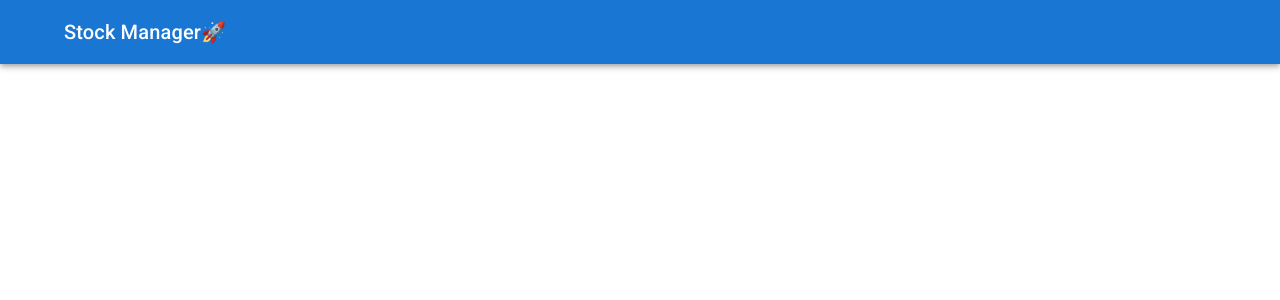
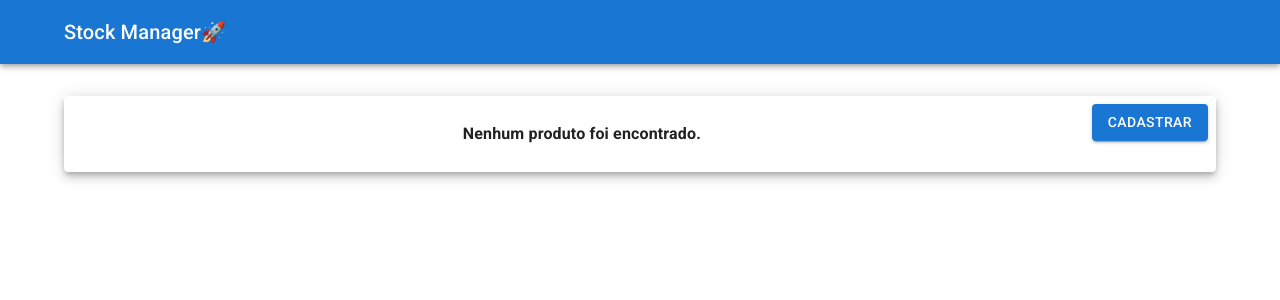
Before and after one commit to brunopereira9/front-stock-manager, a React (Create React App) app: page / in a window 1280 px wide. Shown: the top 300 px of the page. Built offline with nearby package versions, Linux system fonts and the light colour scheme.

Commit message:
create view products

```diff
--- /dev/null
+++ b/src/Components/Product/TableView.js
@@ -0,0 +1,116 @@
+import {
+  Delete as DeleteIcon,
+  Edit as EditIcon,
+} from '@mui/icons-material';
+import {
+  Box,
+  Button,
+  Container,
+  Grid,
+  IconButton,
+  Paper,
+  Table,
+  TableBody,
+  TableCell,
+  TableContainer,
+  TableHead,
+  TableRow,
+  Typography,
+} from '@mui/material';
+import { useState } from 'react';
+
+export const TableView = () => {
+  const [products, setProducts] = useState(null);
+
+  return (
+    <>
+      <Container component="main">
+        <Paper
+          elevation={6}
+          sx={{
+            padding: 1,
+            marginTop: 4,
+          }}
+        >
+          <Box sx={{
+            display: 'flex',
+            flexDirection: 'column',
+            float: 'right',
+          }}>
+            <Grid xs={1} >
+              <Button
+                variant="contained"
+              >
+                Cadastrar
+              </Button>
+            </Grid>
+          </Box>
+          {
+            (!products?.length > 0) &&
+            <Box
+              sx={{
+                display: 'flex',
+                flexDirection: 'column',
+                float: 'center',
+              }}
+            >
+              <Typography
+                component="p"
+                variant="subtitle1"
+                align="center"
+                sx={{ margin: 2, fontWeight: "bold" }}
+              >
+                {"Nenhum produto foi encontrado."}
+              </Typography>
+            </Box>
+          }
+          {
+            (products?.length > 0) &&
+            <TableContainer>
+              <Table sx={{ minWidth: 650 }} size="small" aria-label="a dense table">
+                <TableHead>
+                  <TableRow>
+                    <TableCell size='small'>Cód.</TableCell>
+                    <TableCell align="right">Nome</TableCell>
+                    <TableCell align="right">Preço</TableCell>
+                    <TableCell align="right">Quantidade</TableCell>
+                    <TableCell align="center"></TableCell>
+                  </TableRow>
+                </TableHead>
+                <TableBody>
+                  {products.map((product) => (
+                    <TableRow
+                      key={product.id}
+                      sx={{ '&:last-child td, &:last-child th': { border: 0 } }}
+                    >
+                      <TableCell component="th" scope="product" size='small'>{product.id}</TableCell>
+                      <TableCell align="right">{product.name}</TableCell>
+                      <TableCell align="right">{product.stockConferences[0].price}</TableCell>
+                      <TableCell align="right">{product.stockConferences[0].quantity}</TableCell>
+                      <TableCell align="right">
+                        <IconButton
+                          color="secondary"
+                          aria-label="Editar cadastro"
+                          component="span"
+                        >
+                          <EditIcon />
+                        </IconButton>
+                        <IconButton
+                          sx={{ color: (theme) => theme.palette.danger }}
+                          aria-label="Deletar Registro"
+                          component="span"
+                        >
+                          <DeleteIcon />
+                        </IconButton>
+                      </TableCell>
+                    </TableRow>
+                  ))}
+                </TableBody>
+              </Table>
+            </TableContainer>
+          }
+        </Paper>
+      </Container>
+    </>
+  );
+}
--- a/src/Pages/Home.js
+++ b/src/Pages/Home.js
@@ -1,9 +1,11 @@
 import { NavBar } from '../Components/NavBar';
+import { TableView } from '../Components/Product/TableView';
 
 export const Home = () => {
   return (
     <>
       <NavBar />
+      <TableView />
     </>
   );
 }
```
